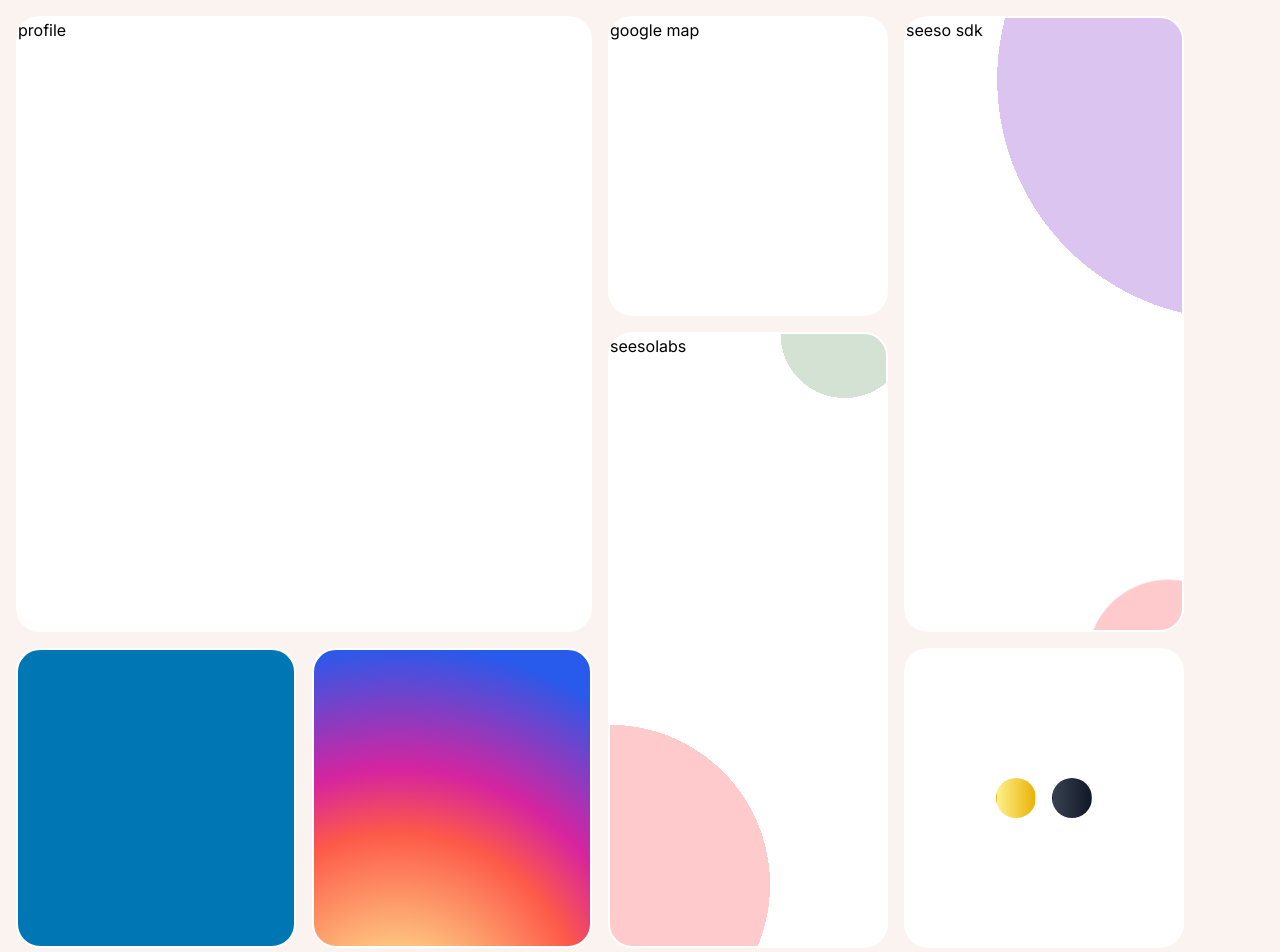
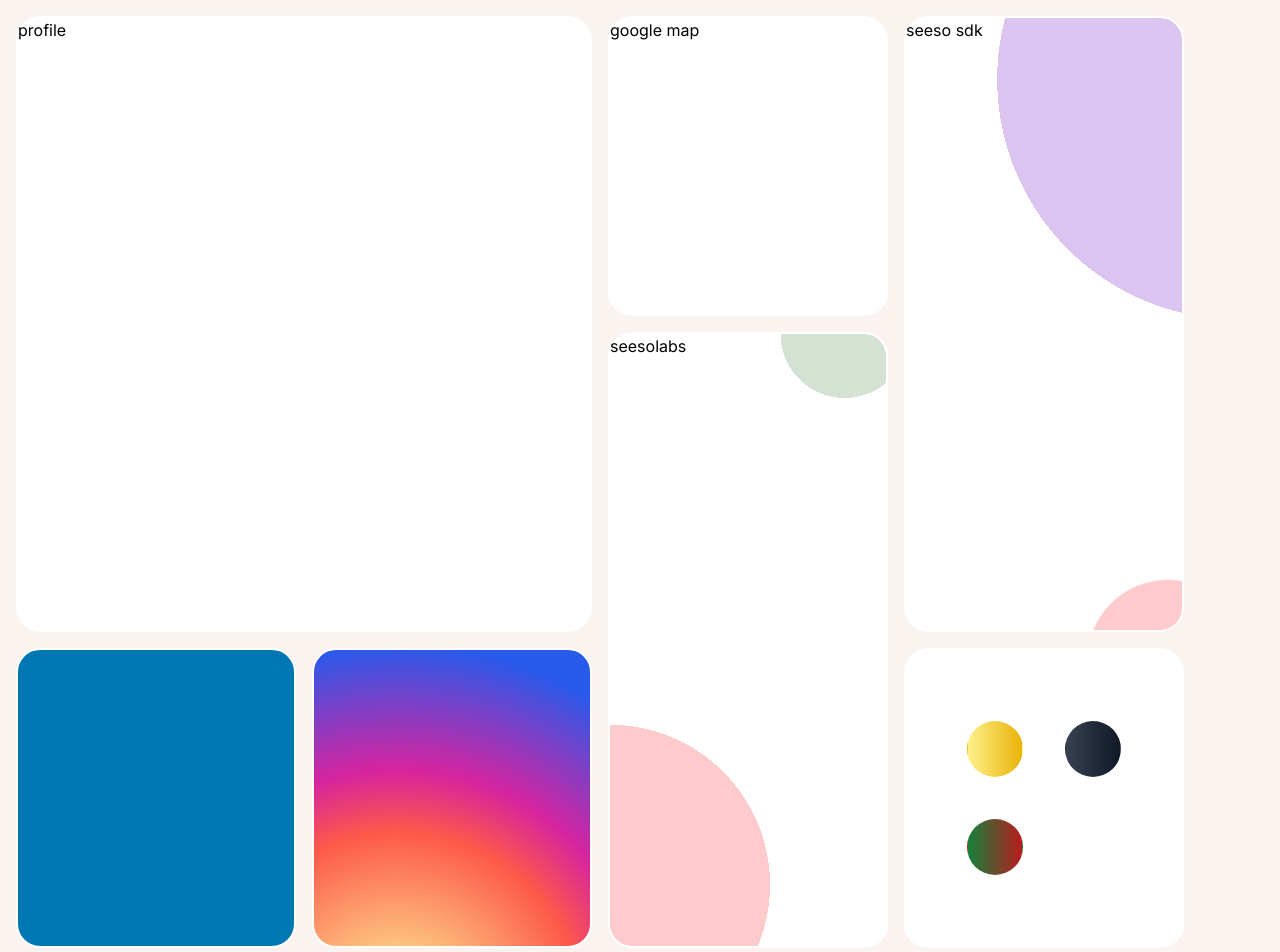
Before and after one commit to GabeShin/portfolio-website, a Next.js app: page / in a window 1280 px wide. Shown: the top 952 px of the page. Built offline with nearby package versions, Linux system fonts and the light colour scheme.

Commit message:
feat: stylcing ThemeGridCell

```diff
--- a/src/components/theme-cell/ThemeGridCell.tsx
+++ b/src/components/theme-cell/ThemeGridCell.tsx
@@ -17,15 +17,21 @@
   if (!mounted) return null;
 
   return (
-    <div className="flex h-full w-full items-center justify-center">
+    <div className="flex h-full w-full items-center justify-center ">
+      <div className="grid h-[180px] w-[180px] grid-cols-2 items-center justify-items-center gap-4">
         <div
           className="theme-button bg-gradient-to-r from-yellow-200 to-yellow-500"
           onClick={() => handleClick("light")}
         />
-      <button
+        <div
           className="theme-button bg-gradient-to-r from-gray-700 to-gray-900"
           onClick={() => handleClick("dark")}
         />
+        <div
+          className="theme-button bg-gradient-to-r from-green-700 to-red-700"
+          onClick={() => handleClick("retro")}
+        />
+      </div>
     </div>
   );
 }
--- a/src/components/theme-cell/theme-grid-cell.css
+++ b/src/components/theme-cell/theme-grid-cell.css
@@ -2,7 +2,7 @@
 
 @layer components {
   .theme-button {
-    @apply mx-2 flex h-10 w-10 items-center justify-center rounded-full border border-transparent;
+    @apply flex h-14 w-14 items-center justify-center rounded-full border border-transparent;
     transition: transform 0.3s ease-in-out;
   }
 
```
Lines whose indentation alone changed are shown as unchanged.
